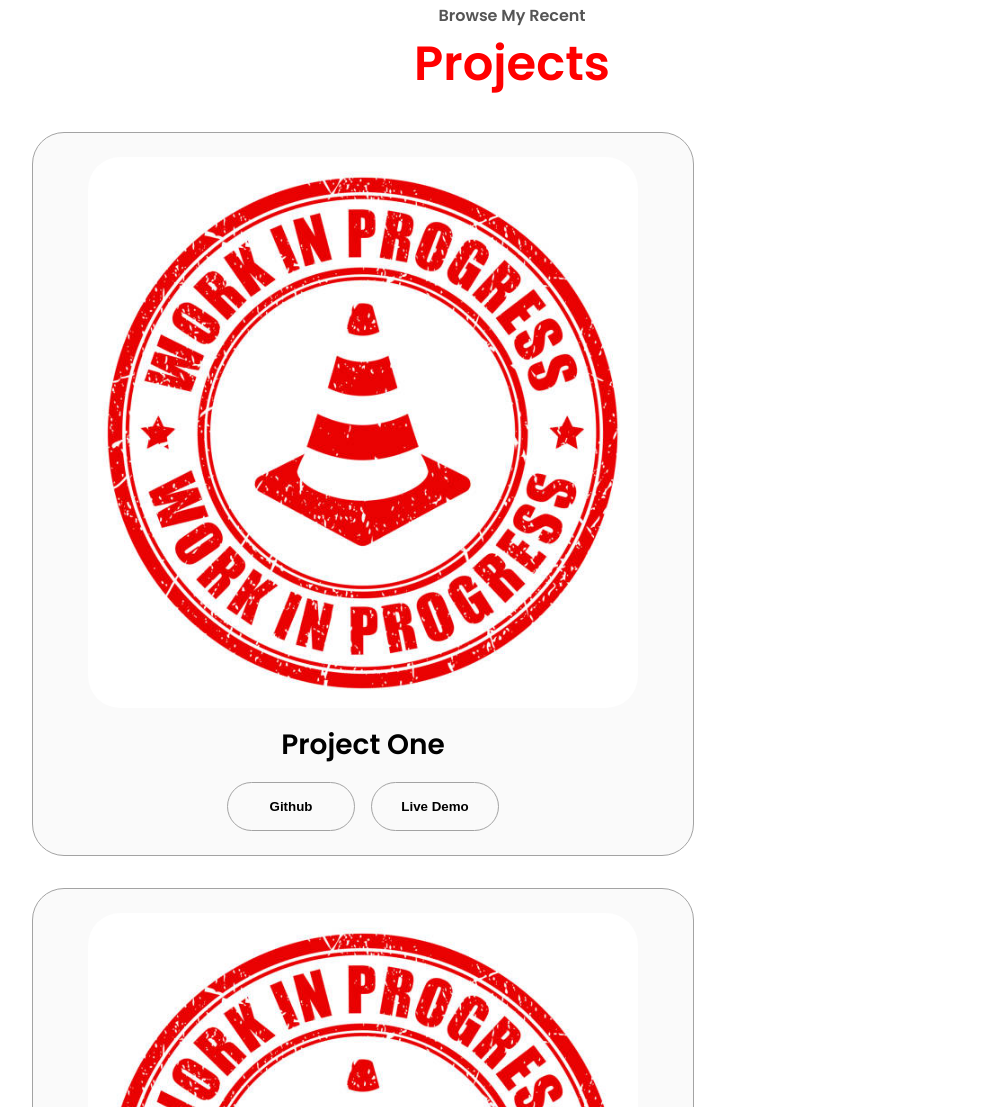
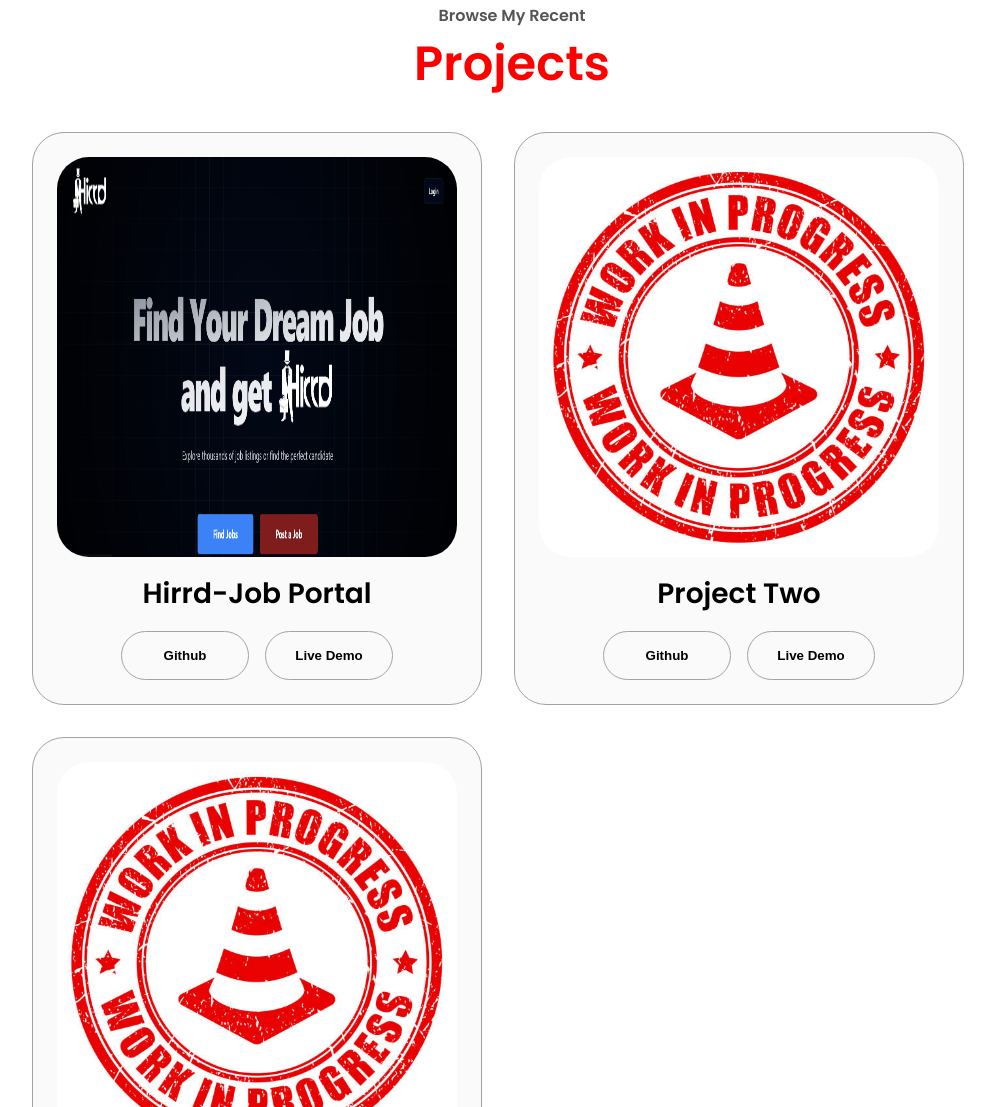
Before and after one commit to dev-adityasinha/Portfolio, a plain HTML site: page index.html in a window 1280 px wide. Shown: the part 1693-2800 px from the top of the page, without its empty margins (128-1123 px from the left). Drawn offline with Linux system fonts and the light colour scheme.

Commit message:
Ui Fixes

```diff
--- a/index.html
+++ b/index.html
@@ -16,7 +16,7 @@
     <div class="logo"><span class="single-letter">A</span>ditya <span class="single-letter">S</span>inha</div>
     <div>
       <ul class="nav-links">
-        <li><a href="#experience">Experience</a></li>
+        <li><a href="#experience">Skills</a></li>
         <li><a href="#projects">Projects</a></li>
         <li><a href="#contact">Contact</a></li>
       </ul>
@@ -119,14 +119,16 @@
       <div class="about-containers">
         <div class="details-container color-container">
           <div class="article-container">
-            <img src="./assets/workinprogress.jpg" alt="Project 1" class="project-img" />
+            <img src="./assets/image.png" alt="Project 1" class="project-img" />
           </div>
-          <h2 class="experience-sub-title project-title">Project One</h2>
+          <h2 class="experience-sub-title project-title">Hirrd-Job Portal</h2>
           <div class="btn-container">
-            <button class="btn btn-color-2 project-btn" onclick="location.href='#'">
+            <button class="btn btn-color-2 project-btn"
+              onclick="location.href=`https://github.com/dev-adityasinha/Hirrd-JobPortal`">
               Github
             </button>
-            <button class="btn btn-color-2 project-btn" onclick="location.href='#'">
+            <button class="btn btn-color-2 project-btn"
+              onclick="location.href=`https://hirrd-job-portal-lilac.vercel.app/`">
               Live Demo
             </button>
           </div>
@@ -140,7 +142,7 @@
             <button class="btn btn-color-2 project-btn" onclick="location.href='#'">
               Github
             </button>
-            <button class="btn btn-color-2 project-btn" onclick="location.href='#'">
+            <button class="btn btn-color-2 project-btn" onclick="location.href='3'">
               Live Demo
             </button>
           </div>
--- a/style.css
+++ b/style.css
@@ -397,9 +397,10 @@ article .icon {
 
 .project-img {
   border-radius: 2rem;
-  width: 90%;
-  height: 90%;
+  width: 400px;
+  height: 400px;
 }
+
 
 .project-title {
   margin: 1rem;
```
Also changed, not shown: assets/image.png (added).
